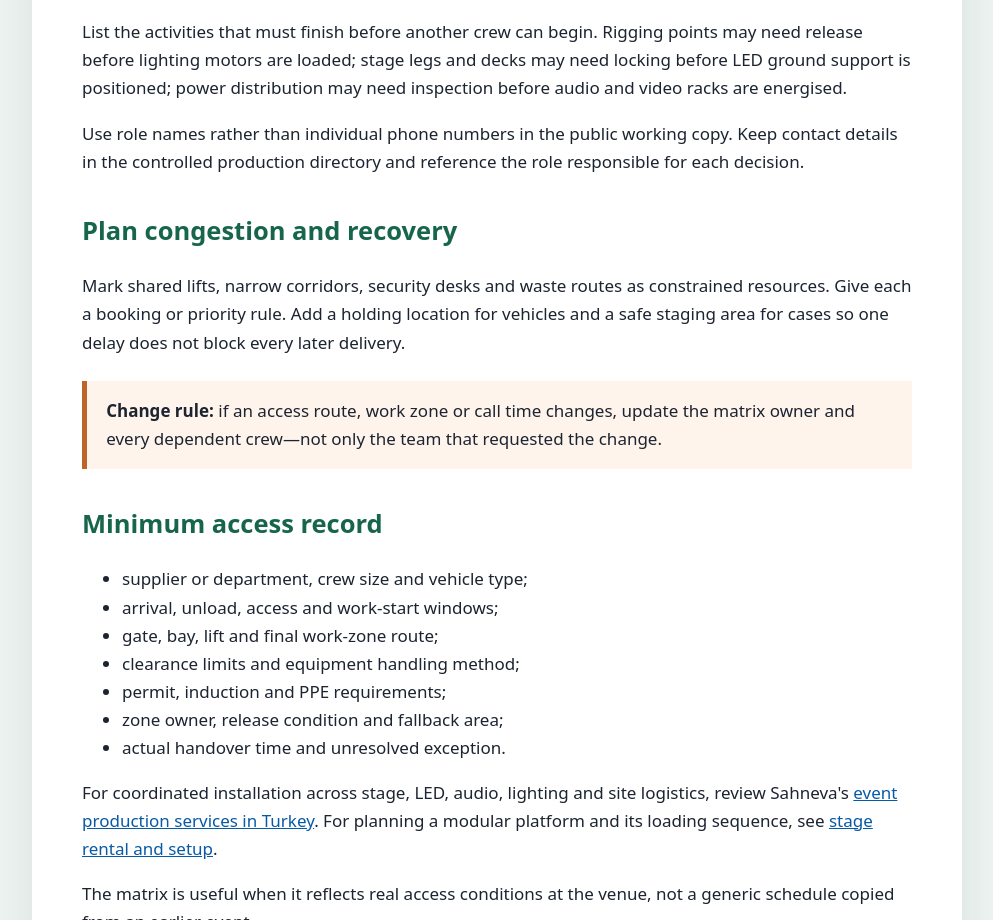
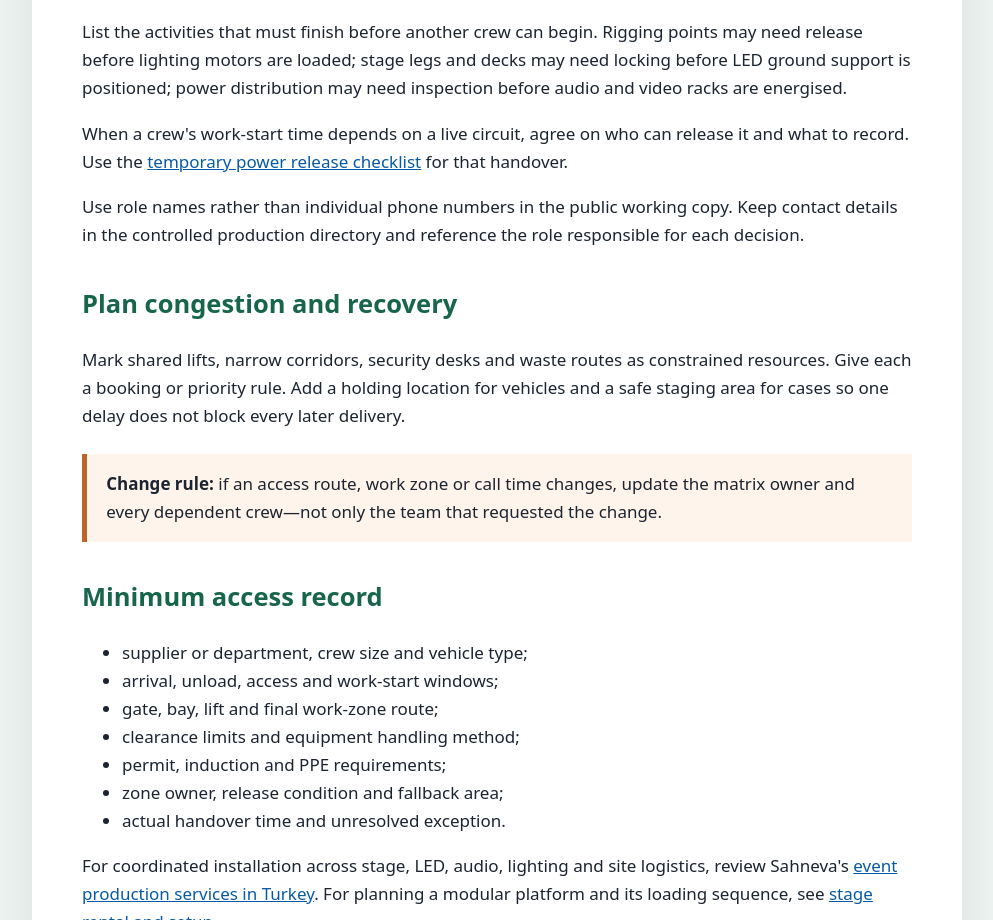
Before and after one commit to podyumkiralama/event-production-checklists, a plain HTML site: page index.html in a window 1280 px wide. Shown: the part 1073-1993 px from the top of the page, without its empty margins (143-1136 px from the left). Drawn offline with Linux system fonts and the light colour scheme.

Commit message:
Link the crew access guide to the temporary power checklist

```diff
--- a/index.html
+++ b/index.html
@@ -39,6 +39,7 @@
 
   <h2>Build the matrix by dependency</h2>
   <p>List the activities that must finish before another crew can begin. Rigging points may need release before lighting motors are loaded; stage legs and decks may need locking before LED ground support is positioned; power distribution may need inspection before audio and video racks are energised.</p>
+  <p>When a crew's work-start time depends on a live circuit, agree on who can release it and what to record. Use the <a href="https://sahneva-crew-access-vercel.vercel.app/">temporary power release checklist</a> for that handover.</p>
   <p>Use role names rather than individual phone numbers in the public working copy. Keep contact details in the controlled production directory and reference the role responsible for each decision.</p>
 
   <h2>Plan congestion and recovery</h2>
```
